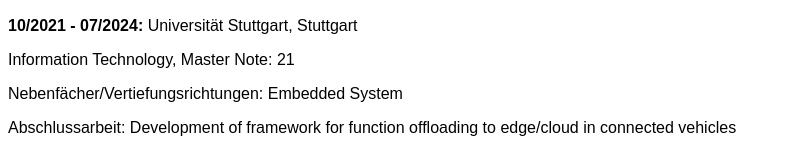
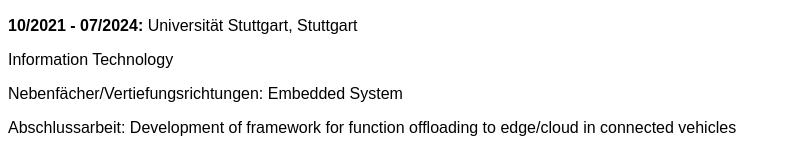
Before and after one commit to dhimanthd/dhimanthd.github.io, a plain HTML site: page index.html in a window 1280 px wide. Shown: the part 251-392 px from the top of the page, without its empty margins (0-791 px from the left). Drawn offline with Linux system fonts and the light colour scheme.

Commit message:
Update index.html

```diff
--- a/index.html
+++ b/index.html
@@ -20,7 +20,7 @@
     <section class="education">
         <h2>Studium</h2>
         <p><strong>10/2021 - 07/2024:</strong> Universität Stuttgart, Stuttgart</p>
-        <p>Information Technology, Master Note: 21</p>
+        <p>Information Technology</p>
         <p>Nebenfächer/Vertiefungsrichtungen: Embedded System</p>
         <p>Abschlussarbeit: Development of framework for function offloading to edge/cloud in connected vehicles</p>
     </section>
```
